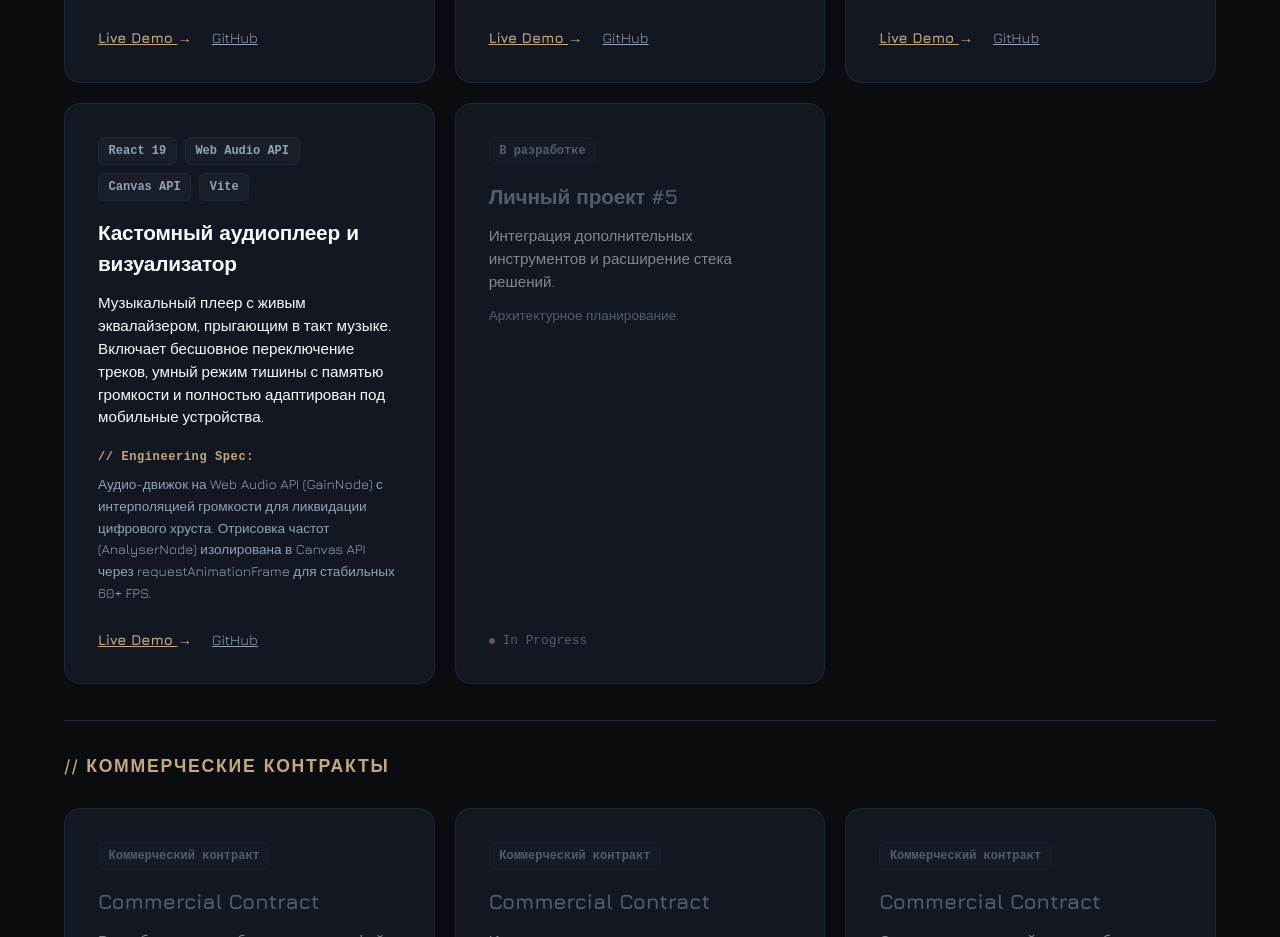
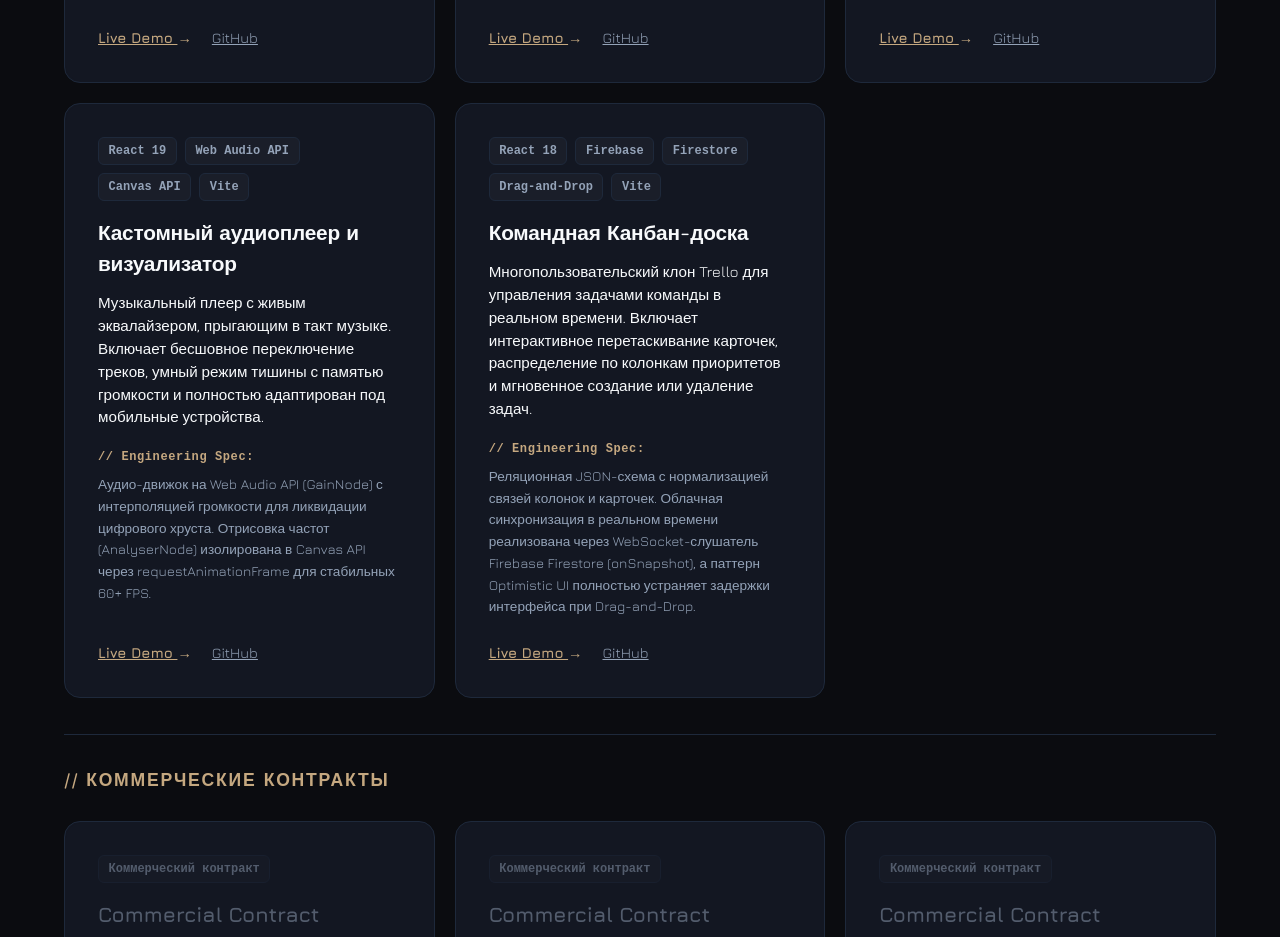
Before and after one commit to Heimtar/portfolio, a React (Vite) app: page / in a window 1280 px wide. Shown: the part 1320-2257 px from the top of the page. Built offline with nearby package versions, Linux system fonts and the light colour scheme.

Commit message:
docs: add project kanban desk metadata card for portfolio

```diff
--- a/src/data/translations.ts
+++ b/src/data/translations.ts
@@ -110,13 +110,14 @@ export const translations: Record<"ru" | "en", TranslationSchema> = {
         codeUrl: "https://github.com/Heimtar/music-player.git",
       },
       {
-        title: "Личный проект #5",
+        title: "Командная Канбан-доска",
         descriptionUser:
-          "Интеграция дополнительных инструментов и расширение стека решений.",
-        descriptionTech: "Архитектурное планирование.",
-        tags: ["В разработке"],
-        demoUrl: "#",
-        isPlaceholder: true,
+          "Многопользовательский клон Trello для управления задачами команды в реальном времени. Включает интерактивное перетаскивание карточек, распределение по колонкам приоритетов и мгновенное создание или удаление задач.",
+        descriptionTech:
+          "Реляционная JSON-схема с нормализацией связей колонок и карточек. Облачная синхронизация в реальном времени реализована через WebSocket-слушатель Firebase Firestore (onSnapshot), а паттерн Optimistic UI полностью устраняет задержки интерфейса при Drag-and-Drop.",
+        tags: ["React 18", "Firebase", "Firestore", "Drag-and-Drop", "Vite"],
+        demoUrl: "https://kanban-desk-one.vercel.app/",
+        codeUrl: "https://github.com/Heimtar/kanban-desk.git",
       },
       // Психологические триггеры - коммерческие контракты
       {
@@ -224,13 +225,14 @@ export const translations: Record<"ru" | "en", TranslationSchema> = {
         codeUrl: "https://github.com/Heimtar/music-player.git",
       },
       {
-        title: "Pet Project #5",
+        title: "Team Kanban Board",
         descriptionUser:
-          "Integrating additional tools and expanding the solution stack.",
-        descriptionTech: "Architectural planning.",
-        tags: ["In Development"],
-        demoUrl: "#",
-        isPlaceholder: true,
+          "A multi-user Trello clone for real-time team project management. Features interactive card dragging, categorization by priority columns, and instant task creation or deletion.",
+        descriptionTech:
+          "Relational JSON schema with normalized relations between columns and cards. Live cloud synchronization is powered by Firebase Firestore WebSocket listeners (onSnapshot), while the Optimistic UI pattern completely eliminates interface lag during Drag-and-Drop operations.",
+        tags: ["React 18", "Firebase", "Firestore", "Drag-and-Drop", "Vite"],
+        demoUrl: "https://kanban-desk-one.vercel.app/",
+        codeUrl: "https://github.com/Heimtar/kanban-desk.git",
       },
       {
         title: "Commercial Contract",
```
